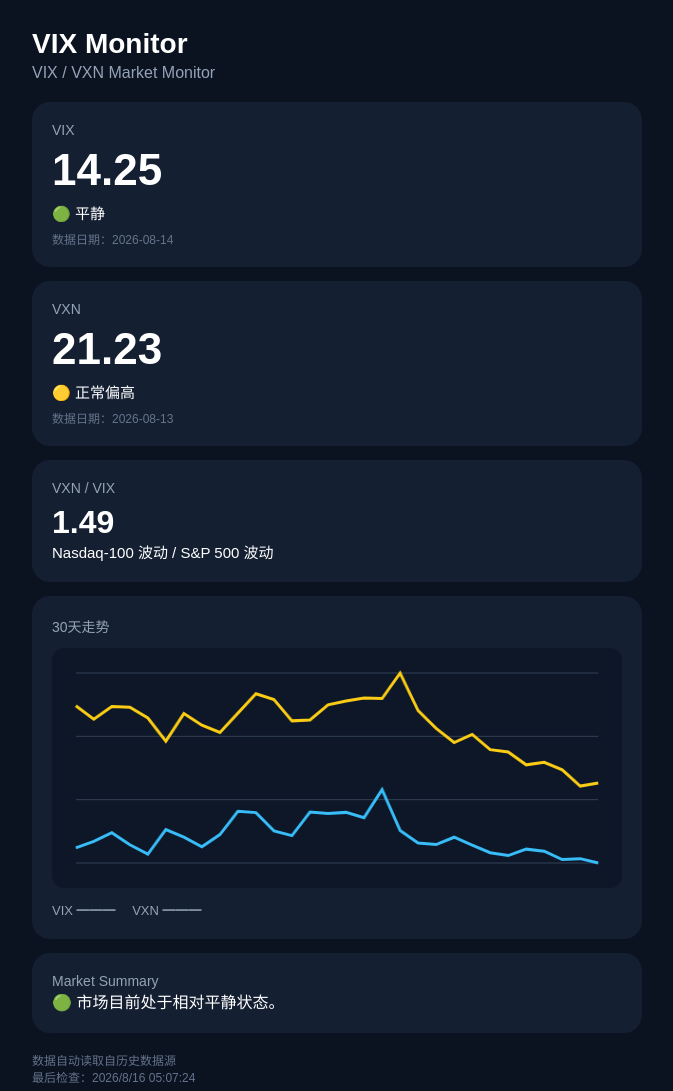
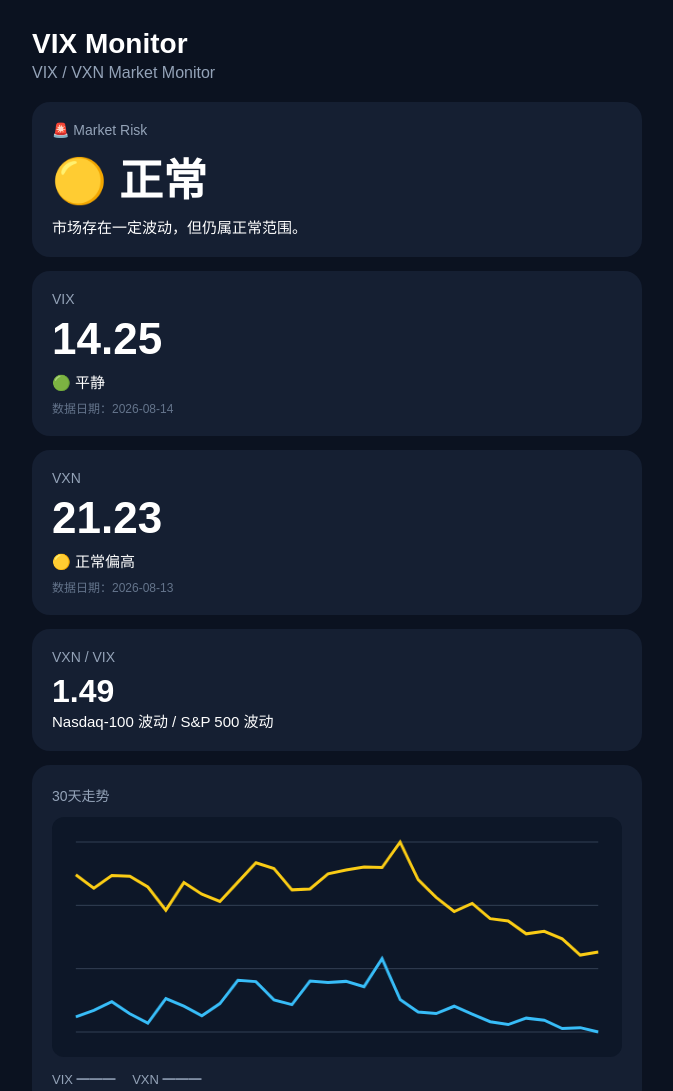
Before and after one commit to qiheng98/vix-monitor, a plain HTML site: page index.html in a window 1280 px wide. Shown: the top 1091 px of the page, without its empty margins (303-976 px from the left). Drawn offline with Linux system fonts and the light colour scheme.

Commit message:
Add market risk alerts and auto refresh

```diff
--- a/index.html
+++ b/index.html
@@ -29,6 +29,12 @@
 
 <h1>VIX Monitor</h1>
 <div class="sub">VIX / VXN Market Monitor</div>
+
+<div class="card" id="riskCard">
+<div class="label">🚨 Market Risk</div>
+<div class="value" id="riskLevel">读取中...</div>
+<div class="status" id="riskText">正在分析市场波动...</div>
+</div>
 
 <div class="card">
 <div class="label">VIX</div>
@@ -92,13 +98,25 @@
 
   document.getElementById("ratio").textContent=(xn/vv).toFixed(2);
 
-  if(vv>=30 || xn>=35){
-    document.getElementById("summary").textContent="🔴 市场波动明显升高，进入恐慌区域。";
-  }else if(vv>=20 || xn>=25){
-    document.getElementById("summary").textContent="🟠 市场波动正在升高，需要注意风险。";
-  }else{
-    document.getElementById("summary").textContent="🟢 市场目前处于相对平静状态。";
+  let risk = "🟢 低风险";
+  let riskText = "市场目前相对平静。";
+
+  if(vv >= 30 || xn >= 35){
+    risk = "🔴 高风险";
+    riskText = "市场波动非常高，风险明显上升。";
+  }else if(vv >= 20 || xn >= 25 || xn/vv >= 1.5){
+    risk = "🟠 中高风险";
+    riskText = "市场波动正在升高，需要注意风险。";
+  }else if(vv >= 15 || xn >= 20){
+    risk = "🟡 正常";
+    riskText = "市场存在一定波动，但仍属正常范围。";
   }
+
+  document.getElementById("riskLevel").textContent = risk;
+  document.getElementById("riskText").textContent = riskText;
+
+  document.getElementById("summary").textContent =
+    risk + " — " + riskText;
 
   drawChart(vix.series,vxn.series);
   document.getElementById("time").textContent=new Date().toLocaleString("zh-CN");
@@ -166,6 +184,9 @@
 }
 
 loadData();
+
+/* 每5分钟自动检查一次 */
+setInterval(loadData, 5 * 60 * 1000);
 </script>
 </body>
 </html>
```
